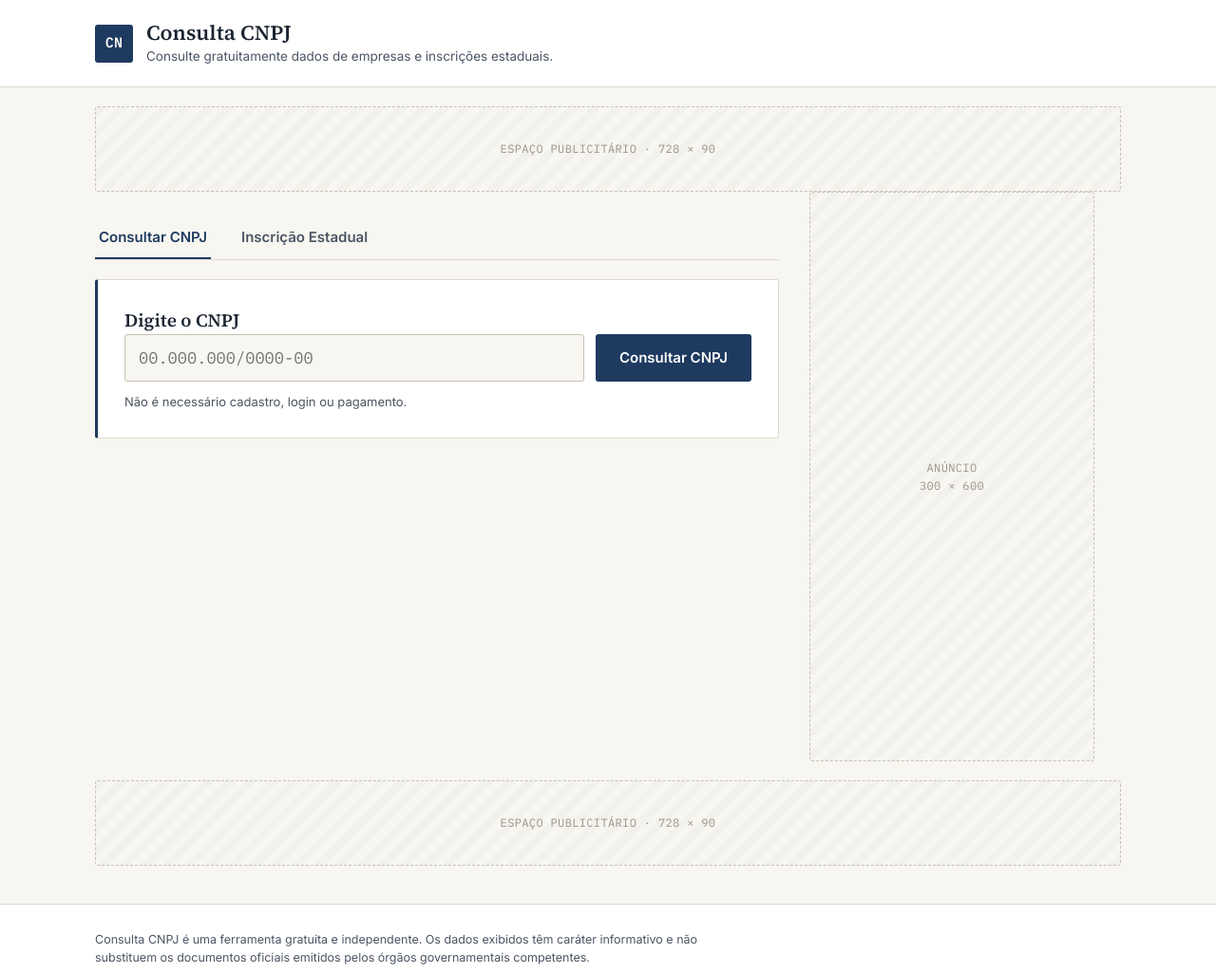
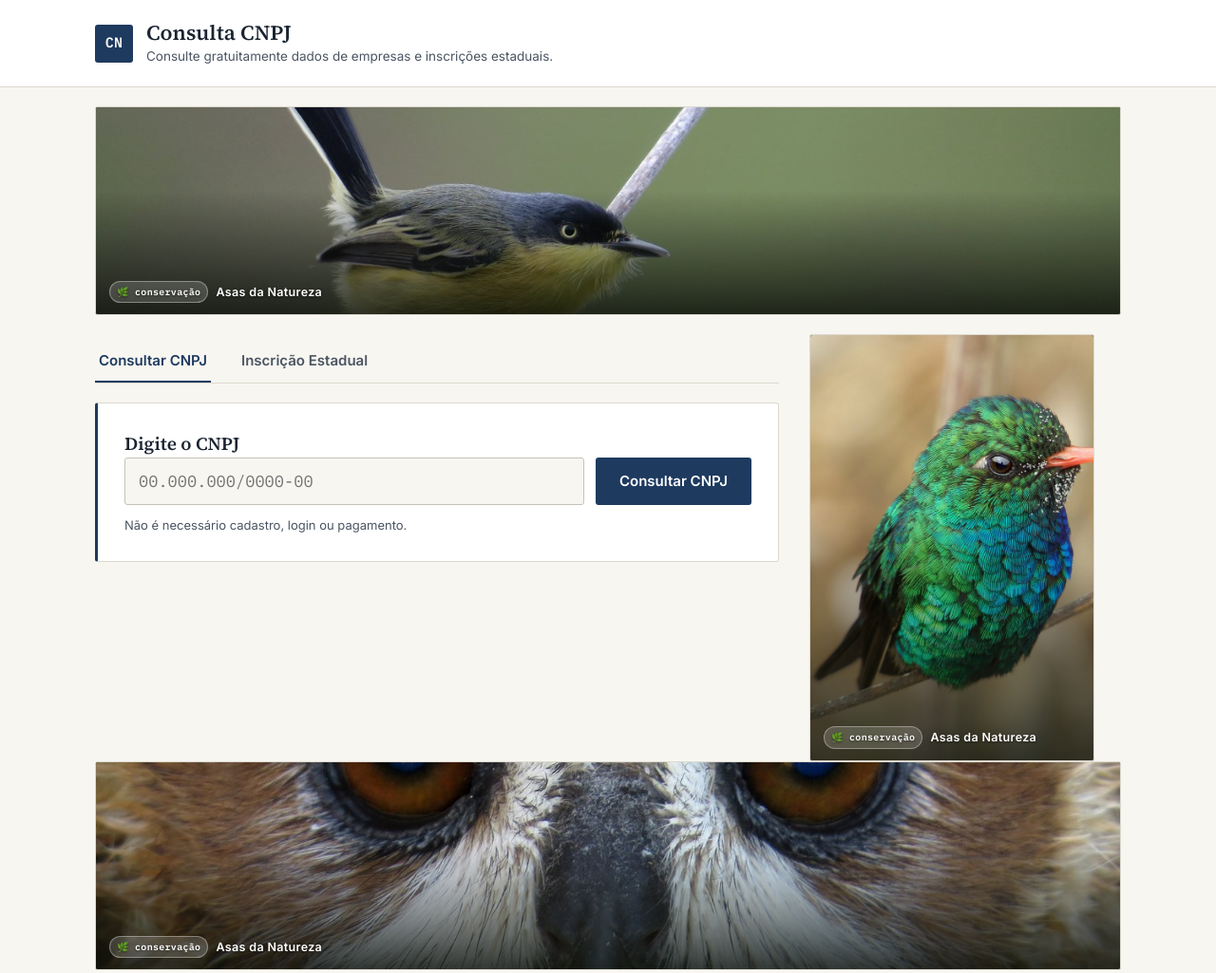
Before and after one commit to leandroiapuma-rgb/CONSULTA-CNPJ, a website: page index.html in a window 1280 px wide. Shown: the top 1025 px of the page at 95% size. Drawn offline with nearby package versions, Linux system fonts and the light colour scheme.

Commit message:
Add files via upload

```diff
--- a/index.html
+++ b/index.html
@@ -26,9 +26,10 @@
 
 <!-- Ad slot: top banner -->
 <div class="wrap">
-  <div class="ad-slot ad-top" role="complementary" aria-label="Espaço publicitário">
-    <span>ESPAÇO PUBLICITÁRIO · 728 × 90</span>
-  </div>
+  <a class="ad-slot eco-slot ad-top" href="https://www.youtube.com/@asasdanatureza" target="_blank" rel="noopener" aria-label="Conservação ambiental — Asas da Natureza">
+    <img src="eco-top.jpg" alt="Ferreirinho-relógio pousado em um galho" loading="lazy" />
+    <span class="eco-caption"><span class="eco-tag">🌿 conservação</span> Asas da Natureza</span>
+  </a>
 </div>
 
 <main class="wrap main-grid">
@@ -84,9 +85,10 @@
       </div>
 
       <!-- Ad slot: entre busca e resultado -->
-      <div class="ad-slot ad-mid is-hidden" id="ad-mid">
-        <span>ANÚNCIO</span>
-      </div>
+      <a class="ad-slot eco-slot ad-mid is-hidden" id="ad-mid" href="https://www.youtube.com/@asasdanatureza" target="_blank" rel="noopener" aria-label="Conservação ambiental — Asas da Natureza">
+        <img src="eco-mid.jpg" alt="Fim-fim (Euphonia chlorotica) pousado em um galho" loading="lazy" />
+        <span class="eco-caption"><span class="eco-tag">🌿 conservação</span> Asas da Natureza</span>
+      </a>
 
       <!-- ===================== RESULTADO ===================== -->
       <div id="result" class="result is-hidden">
@@ -232,17 +234,19 @@
   </div>
 
   <!-- Ad slot: lateral desktop -->
-  <aside class="ad-slot ad-side" aria-label="Espaço publicitário">
-    <span>ANÚNCIO<br>300 × 600</span>
-  </aside>
+  <a class="ad-slot eco-slot ad-side" href="https://www.youtube.com/@asasdanatureza" target="_blank" rel="noopener" aria-label="Conservação ambiental — Asas da Natureza">
+    <img src="eco-side.jpg" alt="Beija-flor de peito azul" loading="lazy" />
+    <span class="eco-caption"><span class="eco-tag">🌿 conservação</span> Asas da Natureza</span>
+  </a>
 
 </main>
 
 <!-- Ad slot: final da página -->
 <div class="wrap">
-  <div class="ad-slot ad-bottom">
-    <span>ESPAÇO PUBLICITÁRIO · 728 × 90</span>
-  </div>
+  <a class="ad-slot eco-slot ad-bottom" href="https://www.youtube.com/@asasdanatureza" target="_blank" rel="noopener" aria-label="Conservação ambiental — Asas da Natureza">
+    <img src="eco-bottom.jpg" alt="Coruja-orelhuda, close-up dos olhos" loading="lazy" />
+    <span class="eco-caption"><span class="eco-tag">🌿 conservação</span> Asas da Natureza</span>
+  </a>
 </div>
 
 <footer class="site-footer">
--- a/styles.css
+++ b/styles.css
@@ -99,17 +99,72 @@
   text-align: center;
   border-radius: var(--radius);
 }
-.ad-top { margin: 20px 0 0; height: 90px; }
-.ad-bottom { margin: 8px 0 40px; height: 90px; }
-.ad-mid { margin: 24px 0; height: 100px; }
+/* Tamanhos atuais: ajustados para exibir as fotos de aves (modo "conservação").
+   Quando ativar uma rede de anúncios de verdade, troque de volta para os
+   tamanhos padrão de anúncio comentados ao lado de cada regra. */
+.ad-top { margin: 20px 0 0; height: 220px; }      /* anúncio: height: 90px; */
+.ad-bottom { margin: 8px 0 40px; height: 220px; } /* anúncio: height: 90px; */
+.ad-mid { margin: 24px 0; height: 190px; }        /* anúncio: height: 100px; */
 .ad-side {
   width: 300px;
-  min-height: 600px;
+  min-height: 450px; /* anúncio: min-height: 600px; */
   flex-shrink: 0;
   align-self: flex-start;
   position: sticky;
   top: 20px;
   line-height: 1.6;
+}
+
+/* ============ Eco banners (fotos de aves — modo temporário sem anúncios) ============ */
+.eco-slot {
+  position: relative;
+  display: block;
+  overflow: hidden;
+  background: #10140d;
+  text-decoration: none;
+  border: 1px solid var(--line);
+  border-radius: var(--radius);
+}
+.eco-slot img {
+  position: absolute;
+  inset: 0;
+  width: 100%;
+  height: 100%;
+  object-fit: cover;
+  display: block;
+}
+.eco-slot::after {
+  content: "";
+  position: absolute;
+  left: 0; right: 0; bottom: 0;
+  height: 60%;
+  background: linear-gradient(to top, rgba(10, 14, 8, 0.8), rgba(10, 14, 8, 0));
+  pointer-events: none;
+}
+.eco-caption {
+  position: absolute;
+  left: 14px;
+  right: 14px;
+  bottom: 12px;
+  z-index: 2;
+  display: flex;
+  align-items: center;
+  gap: 8px;
+  flex-wrap: wrap;
+  color: #fff;
+  font-family: var(--font-sans);
+  font-size: 12.5px;
+  font-weight: 600;
+  text-shadow: 0 1px 3px rgba(0, 0, 0, 0.5);
+}
+.eco-caption .eco-tag {
+  font-family: var(--font-mono);
+  font-size: 10px;
+  letter-spacing: 0.03em;
+  background: rgba(255, 255, 255, 0.16);
+  border: 1px solid rgba(255, 255, 255, 0.35);
+  padding: 3px 7px;
+  border-radius: 999px;
 }
 
 /* ============ Layout ============ */
```
Also changed, not shown: eco-bottom.jpg (added), eco-mid.jpg (added), eco-side.jpg (added), eco-top.jpg (added).
